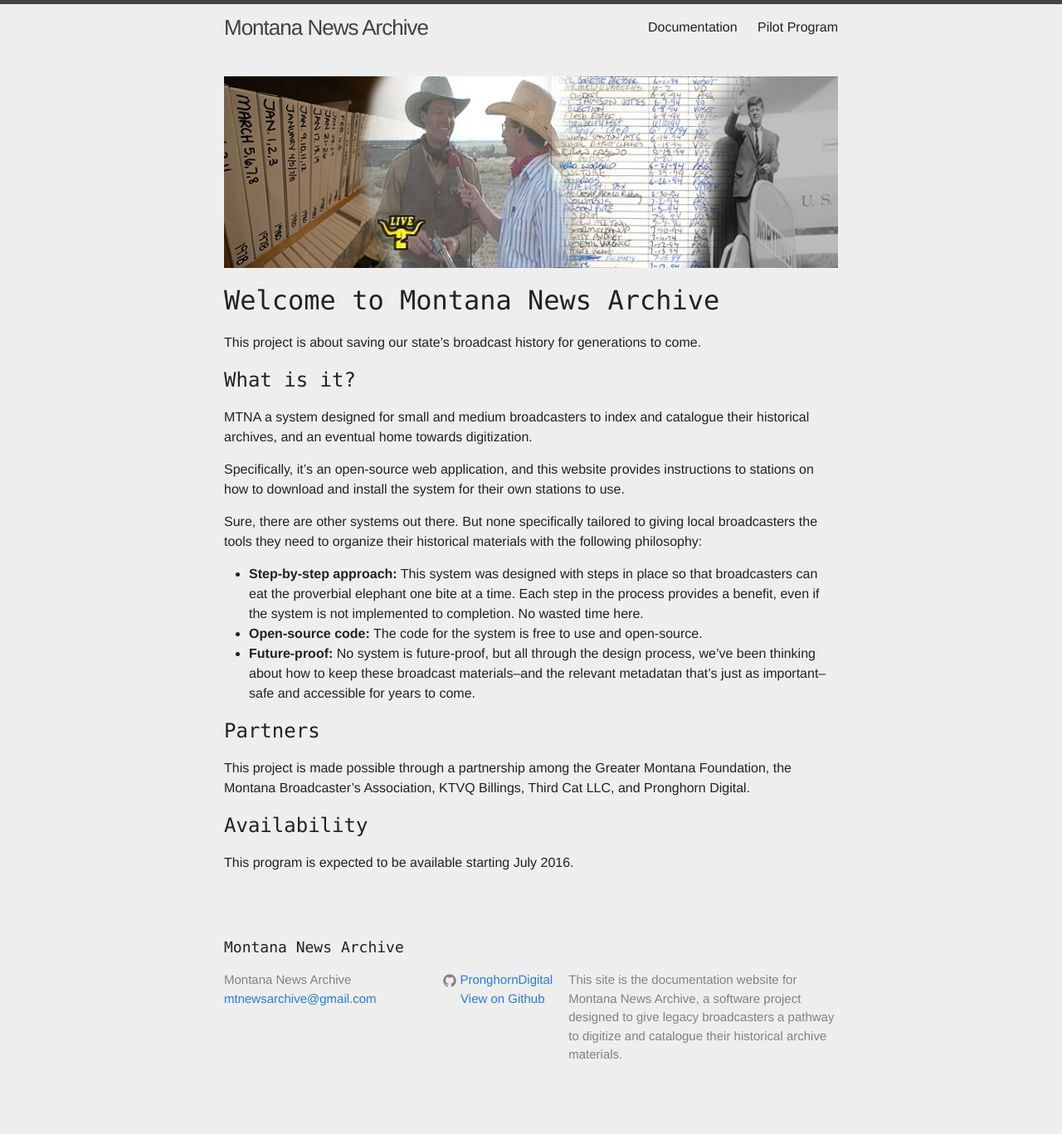
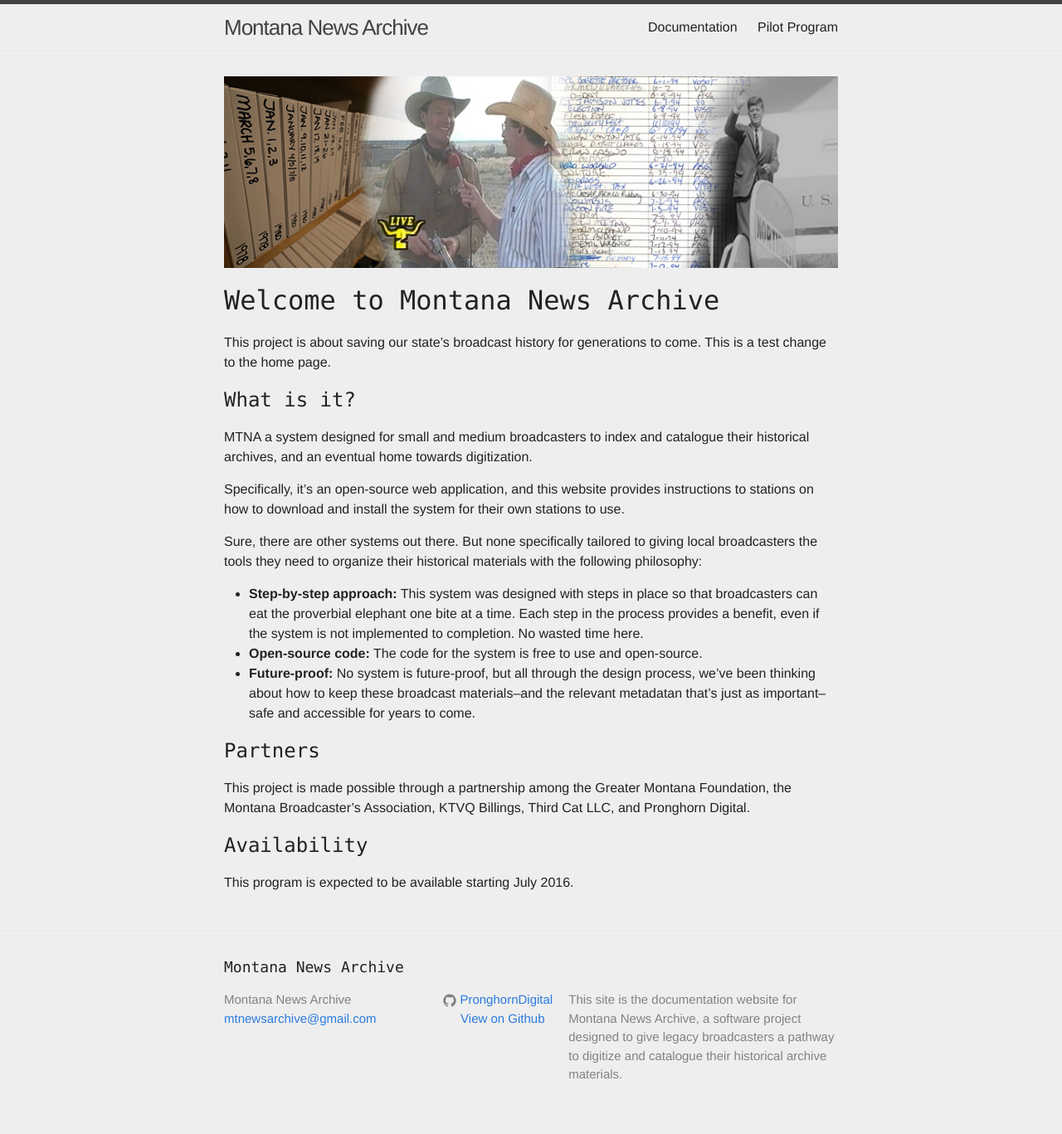
Before and after one commit to PronghornDigital/Montana-News-Archive, a Jekyll site: the page built from index.md, in a window 1280 px wide. Shown: the whole page at 83% size. Built offline with Jekyll 4.4.1, drawn with Linux system fonts in a browser that asks for light colours; before the commit the page ends 1343 px from its top, so only the background shows below that.

Commit message:
test change to the homepage

```diff
--- a/index.md
+++ b/index.md
@@ -6,7 +6,7 @@ layout: default
 
 # Welcome to Montana News Archive
 
-This project is about saving our state's broadcast history for generations to come.
+This project is about saving our state's broadcast history for generations to come. This is a test change to the home page.
 
 ## What is it?
 
```
